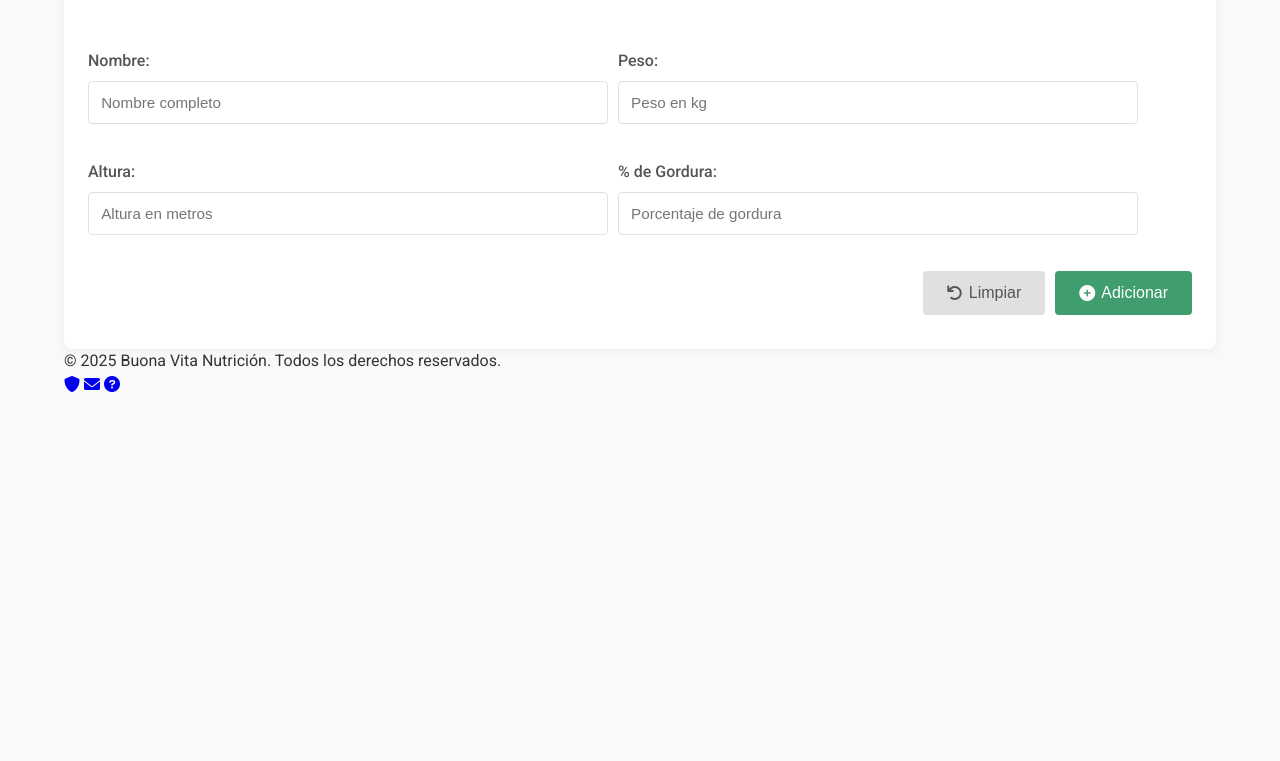
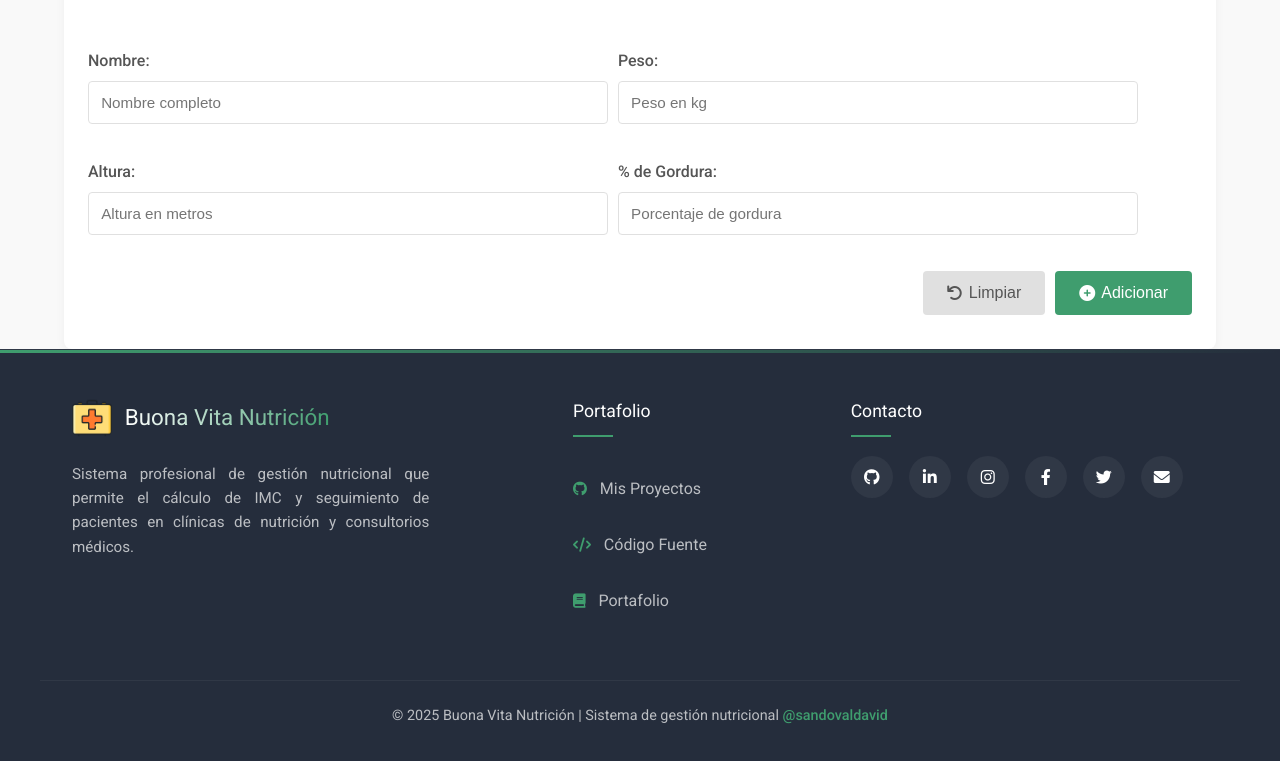
Before and after one commit to sandovaldavid/Pagina_Web_Clinica_Alura, a plain HTML site: page index.html in a window 1280 px wide. Shown: the part 869-1630 px from the top of the page. Before the commit the page ends 1266 px from the top, so only its background shows below. Drawn offline with Linux system fonts and the light colour scheme.

Commit message:
💄  Enhance footer layout and styles for improved user engagement and accessibility

```diff
--- a/index.html
+++ b/index.html
@@ -61,6 +61,7 @@
 		<link
 			rel="stylesheet"
 			href="https://cdnjs.cloudflare.com/ajax/libs/font-awesome/6.0.0/css/all.min.css" />
+		<link rel="stylesheet" type="text/css" href="css/footer.css" />
 		<link rel="stylesheet" type="text/css" href="css/reset.css" />
 		<link rel="stylesheet" type="text/css" href="css/index.css" />
 	</head>
@@ -233,14 +234,95 @@
 			</section>
 		</main>
 
-		<footer>
-			<div class="container">
-				<p>&copy; 2025 Buona Vita Nutrición. Todos los derechos reservados.</p>
+		<footer class="app-footer">
+			<div class="footer-content">
+				<div class="footer-info">
+					<div class="footer-logo">
+						<img
+							src="./images/icons/apple-touch-icon.png"
+							alt="Buona Vita Logo"
+							class="footer-logo-img" />
+						<h3>Buona Vita Nutrición</h3>
+					</div>
+					<p class="footer-description">
+						Sistema profesional de gestión nutricional que permite el cálculo de IMC y
+						seguimiento de pacientes en clínicas de nutrición y consultorios médicos.
+					</p>
+				</div>
+
 				<div class="footer-links">
-					<a href="#" title="Política de privacidad"><i class="fas fa-shield-alt"></i></a>
-					<a href="#" title="Contacto"><i class="fas fa-envelope"></i></a>
-					<a href="#" title="Ayuda"><i class="fas fa-question-circle"></i></a>
+					<h4>Portafolio</h4>
+					<ul class="footer-links-list">
+						<li>
+							<!-- Change link and redirect to my portfolio/projects -->
+							<a
+								href="https://github.com/stars/sandovaldavid/lists/portforlio-projects"
+								class="footer-link"
+								target="_blank"
+								><i class="fab fa-github"></i>Mis Proyectos</a
+							>
+						</li>
+						<li>
+							<a
+								href="https://github.com/sandovaldavid/TD_App"
+								class="footer-link"
+								target="_blank"
+								><i class="fas fa-code"></i>Código Fuente</a
+							>
+						</li>
+						<li>
+							<a href="https://devsandoval.me/" class="footer-link" target="_blank">
+								<i class="fas fa-book"></i>Portafolio</a
+							>
+						</li>
+					</ul>
 				</div>
+
+				<div class="footer-social">
+					<h4>Contacto</h4>
+					<div class="social-icons">
+						<a
+							href="https://github.com/sandovaldavid"
+							class="social-icon"
+							target="_blank"
+							><i class="fab fa-github"></i
+						></a>
+						<a
+							href="https://linkedin.com/in/devsandoval"
+							class="social-icon"
+							target="_blank"
+							><i class="fab fa-linkedin-in"></i
+						></a>
+						<a
+							href="https://instagram.com/dev.sandoval"
+							class="social-icon"
+							target="_blank"
+							><i class="fab fa-instagram"></i
+						></a>
+						<a
+							href="https://facebook.com/devsandoval.web"
+							class="social-icon"
+							target="_blank"
+							><i class="fab fa-facebook-f"></i
+						></a>
+						<a
+							href="https://twitter.com/dev_sandoval"
+							class="social-icon"
+							target="_blank"
+							><i class="fab fa-twitter"></i
+						></a>
+						<a href="mailto:contact@devsandoval.me" class="social-icon" target="_blank"
+							><i class="fas fa-envelope"></i
+						></a>
+					</div>
+				</div>
+			</div>
+
+			<div class="footer-bottom">
+				<p>
+					&copy; 2025 Buona Vita Nutrición | Sistema de gestión nutricional
+					<a href="https://devsandoval.me/">@sandovaldavid</a>
+				</p>
 			</div>
 		</footer>
 
```
